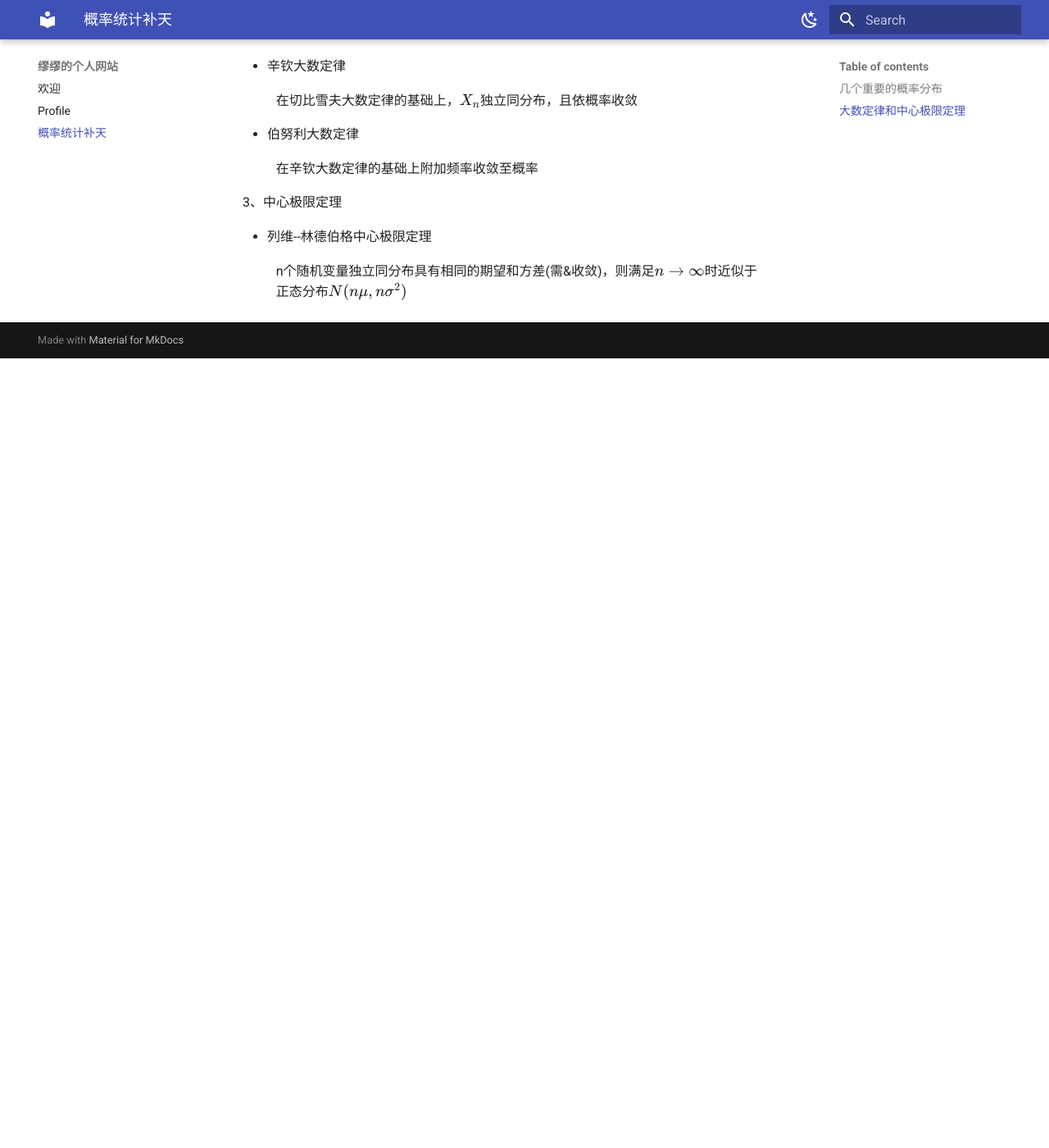
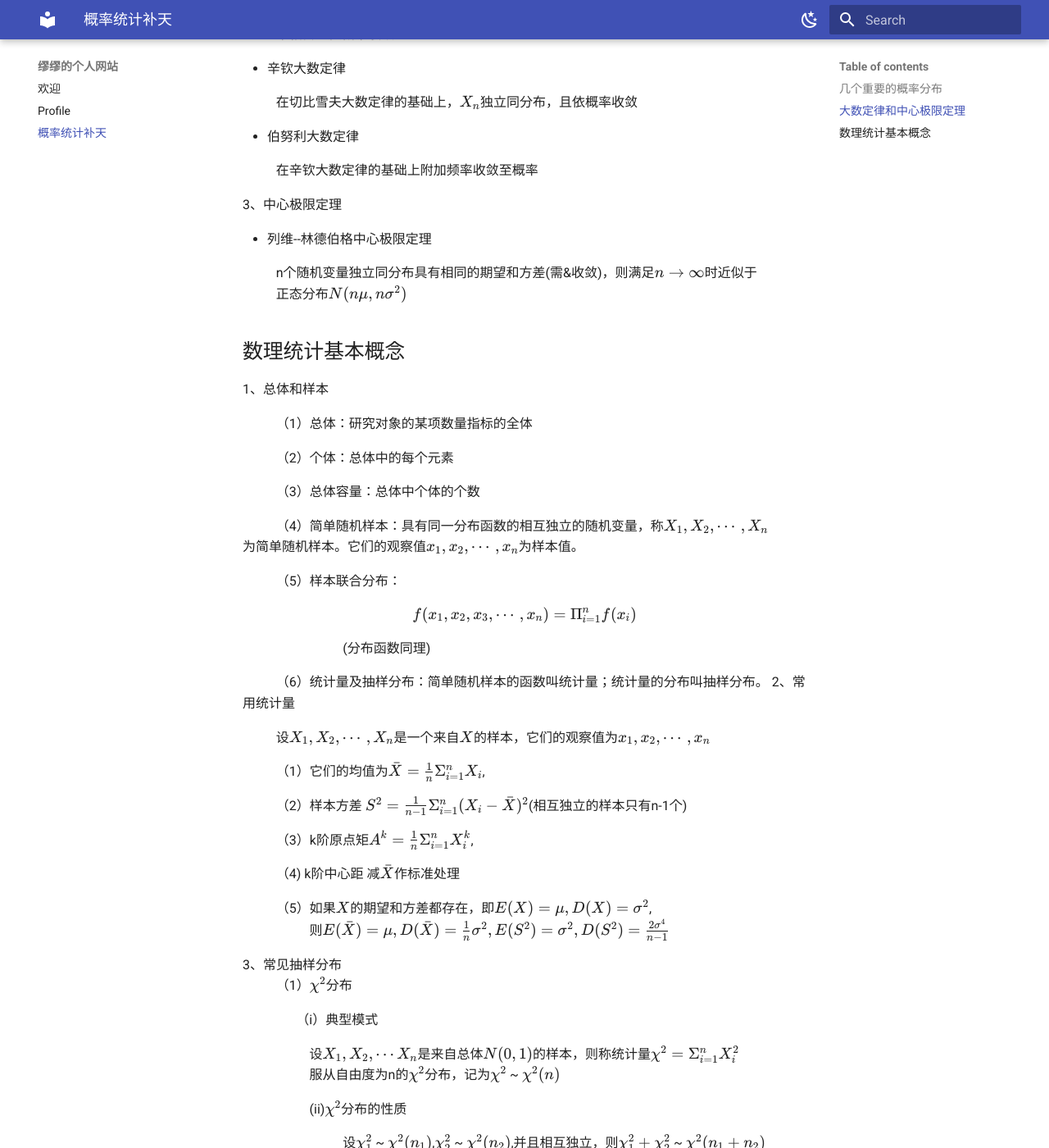
Before and after one commit to Miuarcher/miumiu.github.io, an MkDocs documentation site: the page built from docs/概率统计补天.md, in a window 1280 px wide and 1400 px high, scrolled down 1626 px. Shown: the whole window at 82% size. Built offline with MkDocs 1.6.1 and Material for MkDocs 9.7.7, drawn with Linux system fonts in a browser that asks for light colours; before the commit the page ends 2063 px from its top, so only the background shows below that; some of the changed text lies outside the part shown.

Commit message:
add math

```diff
--- a/docs/概率统计补天.md
+++ b/docs/概率统计补天.md
@@ -25,7 +25,7 @@
 7、正态分布$$f(x)=\frac{1}{\sqrt{2\pi}\sigma}e^{-\frac{(x-\mu)^2}{2\sigma^2}},-\infty<x<\infty$$
 8、二维联合分布
 &ensp;&ensp;&ensp;&ensp;(一般)画图
-&ensp;&ensp;&ensp;&ensp;二维正态分布$$f(x,y)=\frac{1}{2\pi\sigma_1\sigma_2\sqrt{1-\rho^2}}e^-\frac{1}{2(1-\rho^2)}[\frac{(x-\mu_1)^2}{\sigma_1^2}-2\rho\frac{(x-\mu_1)(y-\mu_2)}{\sigma_1\sigma_2}+\frac{(y-\mu_2)^2}{\sigma_2^2}]$$
+&ensp;&ensp;&ensp;&ensp;二维正态分布$$f(x,y)=\frac{1}{2\pi\sigma_1\sigma_2\sqrt{1-\rho^2}}e^{-\frac{1}{2(1-\rho^2)}[\frac{(x-\mu_1)^2}{\sigma_1^2}-2\rho\frac{(x-\mu_1)(y-\mu_2)}{\sigma_1\sigma_2}+\frac{(y-\mu_2)^2}{\sigma_2^2}]}$$
 
 ## 大数定律和中心极限定理
 1、预备知识
@@ -60,3 +60,81 @@
 
 &ensp;&ensp;&ensp;&ensp;&ensp;n个随机变量独立同分布具有相同的期望和方差(需&收敛)，则满足$n\to \infty$时近似于
 &ensp;&ensp;&ensp;&ensp;&ensp;正态分布$N(n\mu,n\sigma^2)$
+## 数理统计基本概念
+1、总体和样本
+
+&ensp;&ensp;&ensp;&ensp;&ensp;（1）总体：研究对象的某项数量指标的全体
+
+&ensp;&ensp;&ensp;&ensp;&ensp;（2）个体：总体中的每个元素
+
+&ensp;&ensp;&ensp;&ensp;&ensp;（3）总体容量：总体中个体的个数
+
+&ensp;&ensp;&ensp;&ensp;&ensp;（4）简单随机样本：具有同一分布函数的相互独立的随机变量，称$X_1,X_2,\cdots,X_n$
+&ensp;&ensp;&ensp;&ensp;&ensp;为简单随机样本。它们的观察值$x_1,x_2,\cdots,x_n$为样本值。
+
+&ensp;&ensp;&ensp;&ensp;&ensp;（5）样本联合分布：$$ f(x_1,x_2,x_3,\cdots,x_n)=\Pi^n_{i=1}f(x_i)$$&ensp;&ensp;&ensp;&ensp;&ensp;&ensp;&ensp;&ensp;&ensp;&ensp;&ensp;&ensp;&ensp;&ensp;&ensp;(分布函数同理)
+
+&ensp;&ensp;&ensp;&ensp;&ensp;（6）统计量及抽样分布：简单随机样本的函数叫统计量；统计量的分布叫抽样分布。
+2、常用统计量
+
+&ensp;&ensp;&ensp;&ensp;&ensp;设$X_1,X_2,\cdots,X_n$是一个来自$X$的样本，它们的观察值为$x_1,x_2,\cdots,x_n$
+
+&ensp;&ensp;&ensp;&ensp;&ensp;（1）它们的均值为$\bar{X}=\frac{1}{n}\Sigma^n_{i=1}X_i$,
+
+&ensp;&ensp;&ensp;&ensp;&ensp;（2）样本方差 $S^2=\frac{1}{n-1}\Sigma^n_{i=1}(X_i-\bar{X})^2$(相互独立的样本只有n-1个)
+
+&ensp;&ensp;&ensp;&ensp;&ensp;（3）k阶原点矩$A^k=\frac{1}{n}\Sigma^n_{i=1}X_i^k$,
+
+&ensp;&ensp;&ensp;&ensp;&ensp;（4) k阶中心距 减$\bar{X}$作标准处理
+
+  &ensp;&ensp;&ensp;&ensp;&ensp;（5）如果$X$的期望和方差都存在，即$E(X)=\mu,D(X)=\sigma^2$,
+  &ensp;&ensp;&ensp;&ensp;&ensp;&ensp;&ensp;&ensp;&ensp;&ensp;则$E(\bar{X})=\mu,D(\bar{X})=\frac{1}{n}\sigma^2,E(S^2)=\sigma^2,D(S^2)=\frac{2\sigma^4}{n-1}$
+
+3、常见抽样分布
+&ensp;&ensp;&ensp;&ensp;&ensp;（1）$\chi^2$分布
+
+&ensp;&ensp;&ensp;&ensp;&ensp;&ensp;&ensp;&ensp;（i）典型模式
+
+&ensp;&ensp;&ensp;&ensp;&ensp;&ensp;&ensp;&ensp;&ensp;&ensp;设$X_1,X_2,\cdots X_n$是来自总体$N(0,1)$的样本，则称统计量$\chi^2=\Sigma^n_{i=1}X_i^2$
+&ensp;&ensp;&ensp;&ensp;&ensp;&ensp;&ensp;&ensp;&ensp;&ensp;服从自由度为n的$\chi^2$分布，记为$\chi^2$ ~ $\chi^2(n)$
+
+&ensp;&ensp;&ensp;&ensp;&ensp;&ensp;&ensp;&ensp;&ensp;&ensp;(ii)$\chi^2$分布的性质
+
+&ensp;&ensp;&ensp;&ensp;&ensp;&ensp;&ensp;&ensp;&ensp;&ensp;&ensp;&ensp;&ensp;&ensp;&ensp;设$\chi^2_1$ ~ $\chi^2(n_1)$,$\chi^2_2$ ~ $\chi^2(n_2)$,并且相互独立，则$\chi^2_1+\chi^2_2$ ~ $\chi^2(n_1+n_2)$
+&ensp;&ensp;&ensp;&ensp;&ensp;&ensp;&ensp;&ensp;&ensp;&ensp;&ensp;&ensp;&ensp;&ensp;&ensp;若$\chi^2$ ~ $\chi^2(n)$，则有$E(\chi^2)=n,D(\chi^2)=2n,$
+
+&ensp;&ensp;&ensp;&ensp;&ensp;&ensp;&ensp;&ensp;&ensp;&ensp;(iii)$\chi^2$分布的上$\alpha$分点
+
+&ensp;&ensp;&ensp;&ensp;&ensp;（2）t分布
+
+  &ensp;&ensp;&ensp;&ensp;&ensp;&ensp;&ensp;&ensp;（i）典型模式
+
+  &ensp;&ensp;&ensp;&ensp;&ensp;&ensp;&ensp;&ensp;&ensp;&ensp;设$X$~$N(0,1)$,$Y$~$\chi^2$(n),且X,Y相互独立，则随机变量$$t=\frac{X}{\sqrt{Y/n}}$$
+  &ensp;&ensp;&ensp;&ensp;&ensp;&ensp;&ensp;&ensp;&ensp;&ensp;服从自由度为n的t分布，记作t~t（n）。
+
+  &ensp;&ensp;&ensp;&ensp;&ensp;&ensp;&ensp;&ensp;&ensp;&ensp;(ii)t分布的性质
+
+&ensp;&ensp;&ensp;&ensp;&ensp;&ensp;&ensp;&ensp;&ensp;&ensp;$h(t)$的图形关于t=0对称，且有$$\lim_{n\to \infty}h(t)=\frac{1}{\sqrt{2\pi}}e^{-\frac{t^2}{2}}$$,
+&ensp;&ensp;&ensp;&ensp;&ensp;&ensp;&ensp;&ensp;&ensp;&ensp;当t足够大时可用中心极限定理（为肥尾）。
+
+&ensp;&ensp;&ensp;&ensp;&ensp;（3）F分布
+
+ &ensp;&ensp;&ensp;&ensp;&ensp;&ensp;&ensp;&ensp;（i）典型模式
+
+  &ensp;&ensp;&ensp;&ensp;&ensp;&ensp;&ensp;&ensp;&ensp;&ensp;设$X$~$\chi^2(m)$,$Y$~$\chi^2(n)$,且X，Y相互独立，则$F=\frac{X/m}{Y/n}$服从自由度为$(m,n)$的
+   &ensp;&ensp;&ensp;&ensp;&ensp;&ensp;&ensp;&ensp;&ensp;&ensp;$F$分布，记为$F$~$F(m,n)$
+
+   &ensp;&ensp;&ensp;&ensp;&ensp;&ensp;&ensp;&ensp;（ii）$F$分布的性质
+
+  &ensp;&ensp;&ensp;&ensp;&ensp;&ensp;&ensp;&ensp;&ensp;&ensp;设$F$~$F(m,n)$,则$\frac{1}{F}$~$F(n,m)$
+
+4、正态总体的抽样分布
+&ensp;&ensp;&ensp;&ensp;四条简单性质
+
+&ensp;&ensp;&ensp;&ensp;&ensp;&ensp;&ensp;（1）$\bar{X}$~$N(\mu,\frac{\sigma^2}{n})$,$\frac{\bar{X}-\mu}{\sigma/\sqrt{n}}$~$N(0,1)$
+
+&ensp;&ensp;&ensp;&ensp;&ensp;&ensp;&ensp;&ensp;(2)$\frac{(n-1)S^2}{\sigma^2}=\frac{1}{\sigma^2}[\Sigma^n_{i=1}(X_i-\bar{X})^2]$~$\chi^2(n-1)$
+
+&ensp;&ensp;&ensp;&ensp;&ensp;&ensp;&ensp;&ensp;(3)$\frac{\bar{X}-\mu}{\sigma/\sqrt{n}}$与$\frac{(n-1)S^2}{\sigma^2}$相互独立，有$\frac{\bar{X}-\mu}{S/\sqrt{n}}$~$t(n-1)$
+
+&ensp;&ensp;&ensp;&ensp;&ensp;&ensp;&ensp;&ensp;(4)$\frac{1}{\sigma^2}\Sigma^n_{i=1}(X_i-\mu)^2$~$\chi^2(n)$
```
